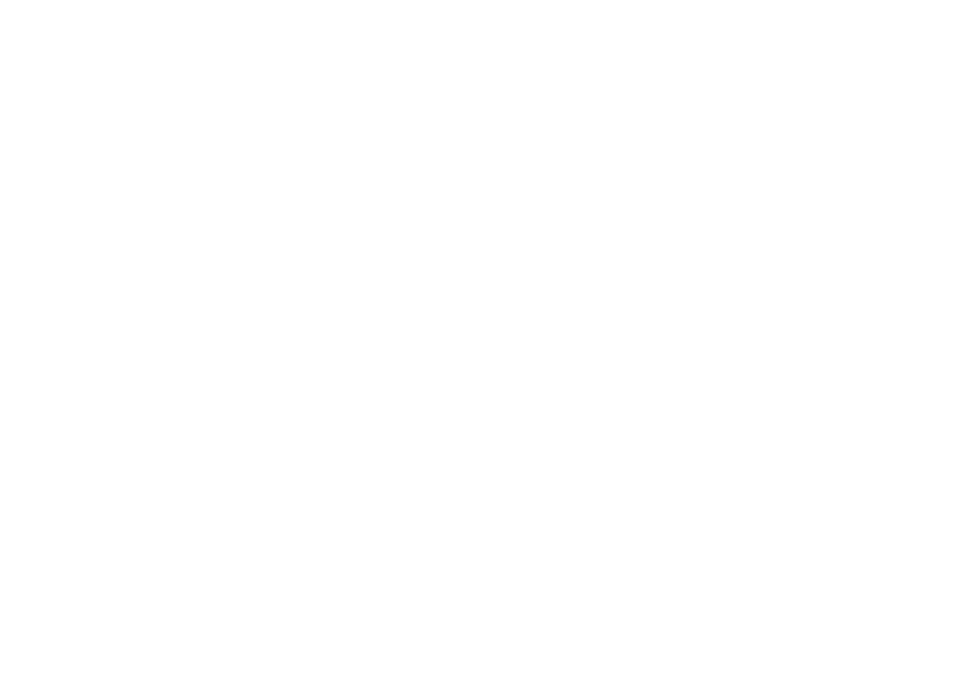
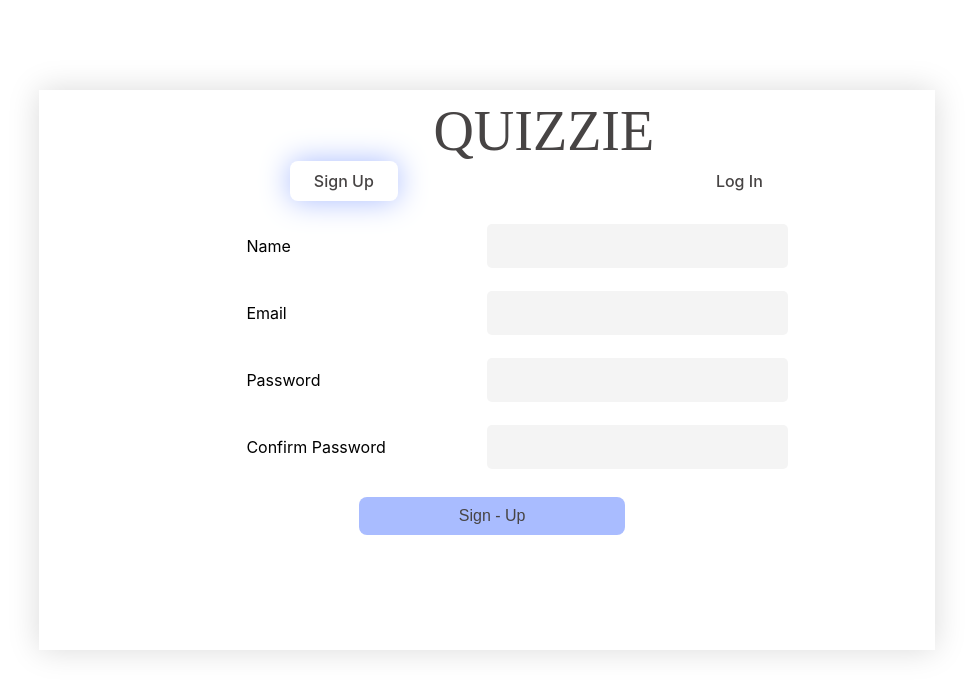
Before and after one commit to abineshkumar94/Cuvette-Final-Client, a React (Create React App) app: page / in a window 1280 px wide. Before the commit this address had no page. Shown: the top 696 px of the page, without its empty margins (140-1113 px from the left). Built offline with nearby package versions, Linux system fonts and the light colour scheme; a web font is replaced by a local one.

Commit message:
Adding-codes-for-making-HTTP-request-Login&SignUp

```diff
--- a/package.json
+++ b/package.json
@@ -12,6 +12,7 @@
     "react-dom": "^18.2.0",
     "react-router-dom": "^6.21.2",
     "react-scripts": "5.0.1",
+    "react-toastify": "^10.0.4",
     "web-vitals": "^2.1.4"
   },
   "scripts": {
--- a/src/App.js
+++ b/src/App.js
@@ -16,7 +16,7 @@ function App() {
     <div>
       <Routes>
         <Route path="dashboard" element={<Dashboard />} />
-        <Route path="signin" element={<Signin />} />
+        <Route path="/" element={<Signin />} />
         <Route path="login" element={<Login />} />
         <Route path="analytics" element={ <Analytics/> }/>
         <Route path="createquiz" element= { <CreateQuiz/> } />
--- a/src/Authentication/Login.js
+++ b/src/Authentication/Login.js
@@ -1,26 +1,51 @@
-import React from "react";
+import React, { useState } from "react";
 import styles from "./login.module.css";
+import axios from 'axios';
+import { useNavigate } from "react-router-dom";
 
 const Login = () => {
-  return (
+  const navigate = useNavigate();
+ const [email, setEmail] = useState("");
+ const [password, setPassword] = useState("");
+
+ const handleEmailChange = (event) => {
+    setEmail(event.target.value);
+ };
+
+ const handlePasswordChange = (event) => {
+    setPassword(event.target.value);
+ };
+
+ const handleSubmit = (event) => {
+  event.preventDefault();
+  axios.post('http://localhost:4000/api/v1/login', { email, password })
+    .then(response => {
+      console.log('Success:', response.data);
+      navigate('/dashboard');
+    })
+    .catch(error => {
+      console.error('Error:', error);
+    });
+};
+
+ return (
     <div className={styles.loginContainer}>
       <p className={styles.logInQuizzie}>QUIZZIE</p>
       <div className={styles.signUplogin}>Sign Up</div>
       <div className={styles.logInBackground}>Log In</div>
-      <form className={styles.logInForm}>
+      <form className={styles.logInForm} onSubmit={handleSubmit}>
         <div className={styles.loginformGroup}>
           <label htmlFor="Email">Email</label>
-          <input id="email" type="email" required  />
+          <input id="email" type="email" required value={email} onChange={handleEmailChange} />
         </div>
         <div className={styles.loginformGroup}>
           <label htmlFor="Password">Password</label>
-          <input id="password" type="password" required />
+          <input id="password" type="password" required value={password} onChange={handlePasswordChange} />
         </div>
         <button type="submit">Log In</button>
       </form>
-
     </div>
-  );
+ );
 };
 
 export default Login;
--- a/src/Authentication/Signin.js
+++ b/src/Authentication/Signin.js
@@ -1,8 +1,11 @@
 import { useState } from "react";
 import React from "react";
 import styles from "./signin.module.css";
+import axios from 'axios';
+import { useNavigate } from "react-router-dom";
 
 const Signin = () => {
+  const navigate = useNavigate();
   const [name, setName] = useState("");
   const [email, setEmail] = useState("");
   const [password, setPassword] = useState("");
@@ -46,10 +49,16 @@ const Signin = () => {
       errors.confirmPassword = "Confirm Password is required";
     setErrors(errors);
     if (Object.keys(errors).length === 0) {
-      console.log({ name, email, password, confirmPassword });
+      axios.post('http://localhost:4000/api/v1/signup', { name, email, password, confirmPassword })
+        .then(response => {
+          console.log('Success:', response.data);
+          navigate('/login');
+        })
+        .catch(error => {
+          console.error('Error:', error);
+        });
     }
-  };
-
+ };
   const getPlaceholder = (field) => {
     if (touched[field]) {
       switch (field) {
```
Also changed, not shown: 1 other file (tests, documents, lock files or other folders).
